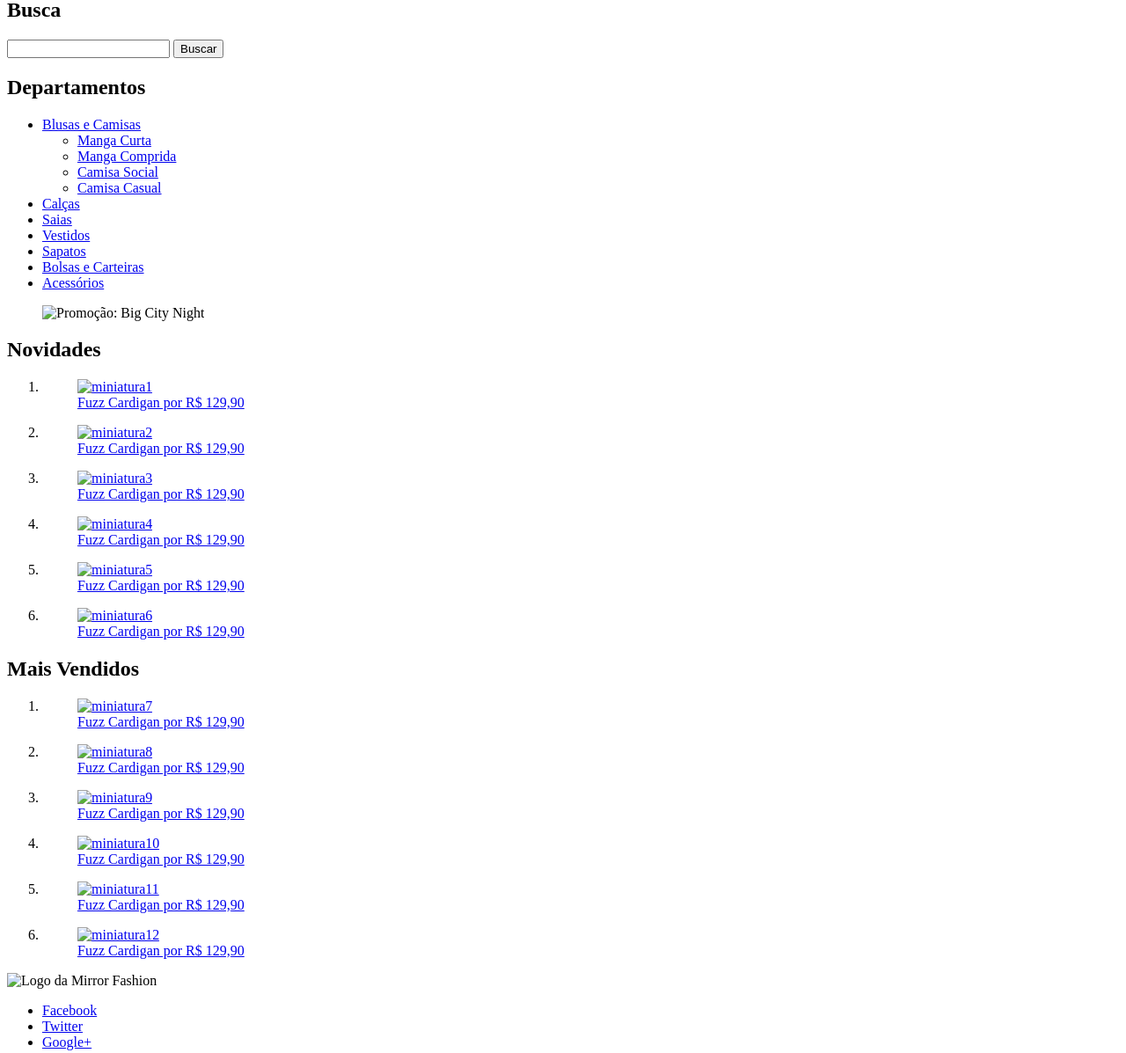
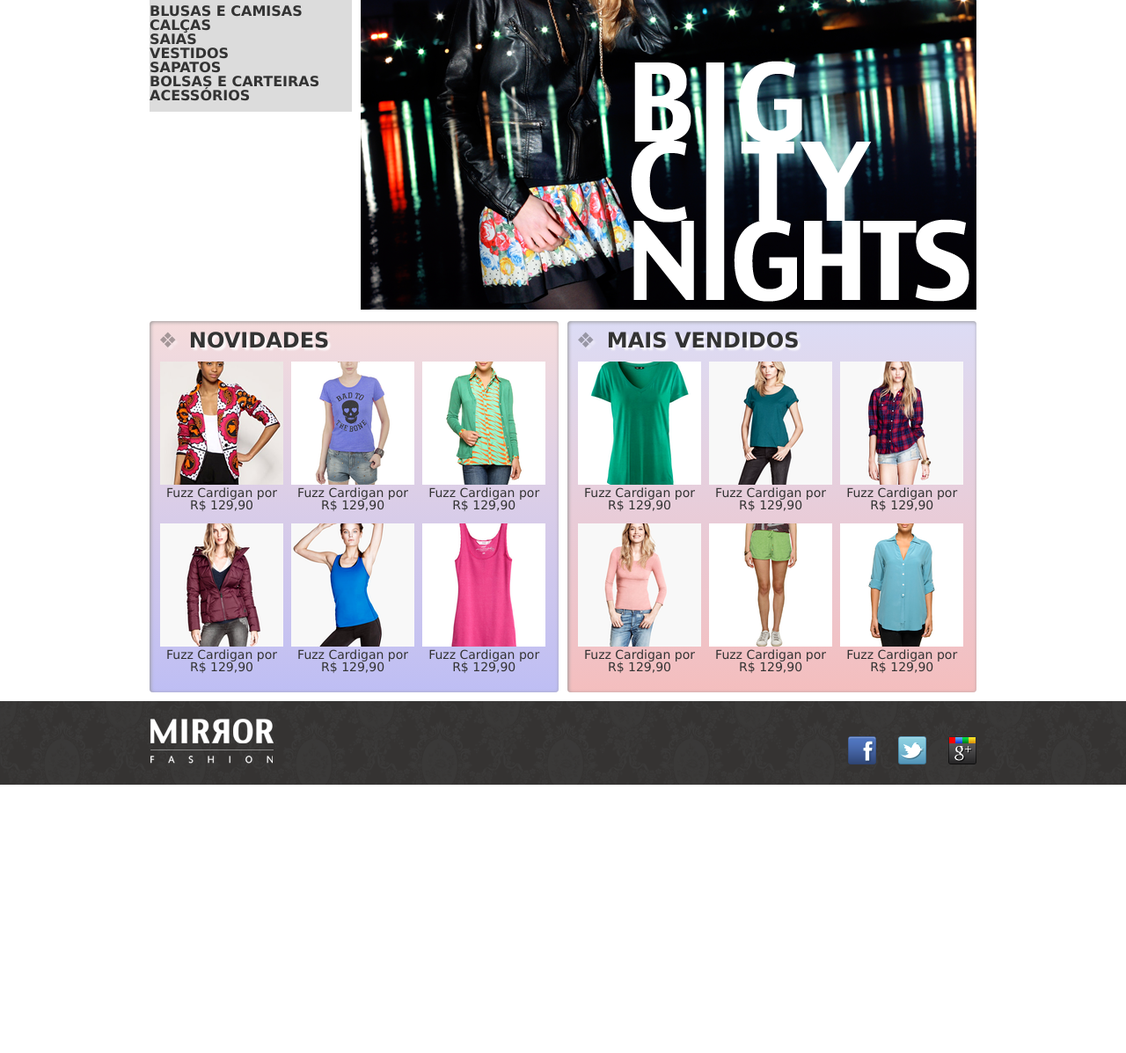
Before and after one commit to RafaelaOliveira21/Mirror-Fashion, a plain HTML site: page Index.html in a window 1280 px wide. Shown: the part 226-1423 px from the top of the page at 88% size. After the commit the page ends 1118 px from the top, so only its background shows below. Drawn offline with Linux system fonts and the light colour scheme; the site is published under a folder, as on GitHub Pages, so addresses that start at the root find nothing.

Commit message:
Update Files

```diff
--- a/Css/Index.css
+++ b/Css/Index.css
@@ -6,7 +6,7 @@
 }
 
 .sacola {
-   background-image: url(/mirrorfashion/img/sacola.png);
+   background-image: url(../mirrorfashion/img/sacola.png);
    background-repeat: no-repeat;
    background-position: top right;
    font-size: 14px;
@@ -150,7 +150,7 @@ header {
 }
 
 footer {
-   background-image: url(/mirrorfashion/img/fundo-rodape.png);
+   background-image: url(../mirrorfashion/img/fundo-rodape.png);
    clear: both;
    padding: 20px 0;
 }
@@ -165,15 +165,15 @@ footer {
 }
 
 .social a[href*="facebook.com"] {
-   background-image: url(/mirrorfashion/img/facebook.png);
+   background-image: url(../mirrorfashion/img/facebook.png);
 }
 
 .social a[href*="twitter.com"] {
-   background-image: url(/mirrorfashion/img/twitter.png);
+   background-image: url(../mirrorfashion/img/twitter.png);
 }
 
 .social a[href*="plus.google.com"] {
-   background-image: url(/mirrorfashion/img/googleplus.png);
+   background-image: url(../mirrorfashion/img/googleplus.png);
 }
 
 footer .container {
@@ -194,7 +194,7 @@ footer .container {
 
 .busca button {
    /* Adicionando imagem */
-   background-image: url(/mirrorfashion/img/busca.png);
+   background-image: url(../mirrorfashion/img/busca.png);
    background-repeat: no-repeat;
    border: none;
    /* Tamanho da imagem */
--- a/Css/Sobre.css
+++ b/Css/Sobre.css
@@ -7,7 +7,7 @@ body {
 }
 
 h1 {
-    background-image: url(/img/sobre-background.jpg);
+    background-image: url(../mirrorfashion/img/sobre-background.jpg);
     padding: 10px;
 }
 
@@ -46,7 +46,7 @@ p {
 }
 
 footer {
-    background-image: url(/mirrorfashion/img/fundo-rodape.png);
+    background-image: url(../mirrorfashion/img/fundo-rodape.png);
     clear: both;
     padding: 20px 0;
  }
@@ -61,15 +61,15 @@ footer {
  }
 
  .social a[href*="facebook.com"] {
-    background-image: url(/mirrorfashion/img/facebook.png);
+    background-image: url(../mirrorfashion/img/facebook.png);
  }
 
  .social a[href*="twitter.com"] {
-    background-image: url(/mirrorfashion/img/twitter.png);
+    background-image: url(../mirrorfashion/img/twitter.png);
  }
 
  .social a[href*="plus.google.com"] {
-    background-image: url(/mirrorfashion/img/googleplus.png);
+    background-image: url(../mirrorfashion/img/googleplus.png);
  }
 
  footer .container {
--- a/Index.html
+++ b/Index.html
@@ -7,8 +7,8 @@
     <meta name="viewport" content="width=device-width, initial-scale=1.0">
     <title> Mirror Fashion </title>
 
-    <link rel="stylesheet" href="/Css/Reset.css">
-    <link rel="stylesheet" href="/Css/Index.css">
+    <link rel="stylesheet" href="Css/Reset.css">
+    <link rel="stylesheet" href="Css/Index.css">
 
 </head>
 
@@ -16,7 +16,7 @@
 
     <header class="container">
         <!-- Conteúdo do cabeçalho -->
-        <h1> <img src="/mirrorfashion/img/logo.png" alt="Logo da Mirror Fashion"> </h1>
+        <h1> <img src="mirrorfashion/img/logo.png" alt="Logo da Mirror Fashion"> </h1>
         <p class="sacola">
             Nenhum item na sacola de compras
         </p>
@@ -68,7 +68,7 @@
 
             <section class="banner-destaque">
                 <figure>
-                    <img src="/mirrorfashion/img/destaque-home.png" alt="Promoção: Big City Night">
+                    <img src="mirrorfashion/img/destaque-home.png" alt="Promoção: Big City Night">
                 </figure>
             </section>
             <!-- Fim do banner destaque -->
@@ -81,7 +81,7 @@
                         <li>
                             <a href="Produto1.html">
                                 <figure>
-                                    <img src="/mirrorfashion/img/produtos/miniatura1.png" alt="miniatura1">
+                                    <img src="mirrorfashion/img/produtos/miniatura1.png" alt="miniatura1">
                                     <figcaption> Fuzz Cardigan por R$ 129,90 </figcaption>
                                 </figure>
                             </a>
@@ -90,7 +90,7 @@
                         <li>
                             <a href="Produto2.html">
                                 <figure>
-                                    <img src="/mirrorfashion/img/produtos/miniatura2.png" alt="miniatura2">
+                                    <img src="mirrorfashion/img/produtos/miniatura2.png" alt="miniatura2">
                                     <figcaption> Fuzz Cardigan por R$ 129,90 </figcaption>
                                 </figure>
                             </a>
@@ -99,7 +99,7 @@
                         <li>
                             <a href="Produto3.html">
                                 <figure>
-                                    <img src="/mirrorfashion/img/produtos/miniatura3.png" alt="miniatura3">
+                                    <img src="mirrorfashion/img/produtos/miniatura3.png" alt="miniatura3">
                                     <figcaption> Fuzz Cardigan por R$ 129,90 </figcaption>
                                 </figure>
                             </a>
@@ -108,7 +108,7 @@
                         <li>
                             <a href="Produto4.html">
                                 <figure>
-                                    <img src="/mirrorfashion/img/produtos/miniatura4.png" alt="miniatura4">
+                                    <img src="mirrorfashion/img/produtos/miniatura4.png" alt="miniatura4">
                                     <figcaption> Fuzz Cardigan por R$ 129,90 </figcaption>
                                 </figure>
                             </a>
@@ -117,7 +117,7 @@
                         <li>
                             <a href="Produto5.html">
                                 <figure>
-                                    <img src="/mirrorfashion/img/produtos/miniatura5.png" alt="miniatura5">
+                                    <img src="mirrorfashion/img/produtos/miniatura5.png" alt="miniatura5">
                                     <figcaption> Fuzz Cardigan por R$ 129,90 </figcaption>
                                 </figure>
                             </a>
@@ -126,7 +126,7 @@
                         <li>
                             <a href="Produto6.html">
                                 <figure>
-                                    <img src="/mirrorfashion/img/produtos/miniatura6.png" alt="miniatura6">
+                                    <img src="mirrorfashion/img/produtos/miniatura6.png" alt="miniatura6">
                                     <figcaption> Fuzz Cardigan por R$ 129,90 </figcaption>
                                 </figure>
                             </a>
@@ -142,7 +142,7 @@
                         <li>
                             <a href="Produto7.html">
                                 <figure>
-                                    <img src="/mirrorfashion/img/produtos/miniatura7.png" alt="miniatura7">
+                                    <img src="mirrorfashion/img/produtos/miniatura7.png" alt="miniatura7">
                                     <figcaption> Fuzz Cardigan por R$ 129,90 </figcaption>
                                 </figure>
                             </a>
@@ -151,7 +151,7 @@
                         <li>
                             <a href="Produto8.html">
                                 <figure>
-                                    <img src="/mirrorfashion/img/produtos/miniatura8.png" alt="miniatura8">
+                                    <img src="mirrorfashion/img/produtos/miniatura8.png" alt="miniatura8">
                                     <figcaption> Fuzz Cardigan por R$ 129,90 </figcaption>
                                 </figure>
                             </a>
@@ -160,7 +160,7 @@
                         <li>
                             <a href="Produto9.html">
                                 <figure>
-                                    <img src="/mirrorfashion/img/produtos/miniatura9.png" alt="miniatura9">
+                                    <img src="mirrorfashion/img/produtos/miniatura9.png" alt="miniatura9">
                                     <figcaption> Fuzz Cardigan por R$ 129,90 </figcaption>
                                 </figure>
                             </a>
@@ -169,7 +169,7 @@
                         <li>
                             <a href="Produto10.html">
                                 <figure>
-                                    <img src="/mirrorfashion/img/produtos/miniatura10.png" alt="miniatura10">
+                                    <img src="mirrorfashion/img/produtos/miniatura10.png" alt="miniatura10">
                                     <figcaption> Fuzz Cardigan por R$ 129,90 </figcaption>
                                 </figure>
                             </a>
@@ -178,7 +178,7 @@
                         <li>
                             <a href="Produto11.html">
                                 <figure>
-                                    <img src="/mirrorfashion/img/produtos/miniatura11.png" alt="miniatura11">
+                                    <img src="mirrorfashion/img/produtos/miniatura11.png" alt="miniatura11">
                                     <figcaption> Fuzz Cardigan por R$ 129,90 </figcaption>
                                 </figure>
                             </a>
@@ -187,7 +187,7 @@
                         <li>
                             <a href="Produto12.html">
                                 <figure>
-                                    <img src="/mirrorfashion/img/produtos/miniatura12.png" alt="miniatura12">
+                                    <img src="mirrorfashion/img/produtos/miniatura12.png" alt="miniatura12">
                                     <figcaption> Fuzz Cardigan por R$ 129,90 </figcaption>
                                 </figure>
                             </a>
@@ -216,7 +216,7 @@
     <footer>
         <!-- Conteúdo do rodapé -->
         <div class="container">
-            <img src="/mirrorfashion/img/logo-rodape.png" alt="Logo da Mirror Fashion">
+            <img src="mirrorfashion/img/logo-rodape.png" alt="Logo da Mirror Fashion">
 
             <ul class="social">
                 <li> <a href="https://www.facebook.com/mirrorfashion"> Facebook </a> </li>
--- a/Sobre.html
+++ b/Sobre.html
@@ -6,12 +6,12 @@
     <meta name="viewport" content="width=device-width, initial-scale=1.0">
 
     <title> Sobre a Mirror Fashion </title>
-<link rel="stylesheet" href="/Css/Sobre.css">
+<link rel="stylesheet" href="Css/Sobre.css">
 
 </head>
 <body>
 
-    <img src="/mirrorfashion/img/logo.png" alt="Logo da Mirror Fashion">
+    <img src="mirrorfashion/img/logo.png" alt="Logo da Mirror Fashion">
 
     <h1> A Mirror Fashion </h1>
 
@@ -20,7 +20,7 @@
     <p> Nosso centro de distribuição fica em <a href="https://www.google.com.br/maps/place/Jacarezinho,+PR,+86400-000/@-23.1588226,-49.9858485,14z/data=!3m1!4b1!4m5!3m4!1s0x94c026544d26f253:0xc66dac11dad56f73!8m2!3d-23.157939!4d-49.9777202"> Jacarezinho, no Paraná. </a> De lá, saem 48 aviões que distribuem nossos produtos às casas do mundo todo. Nosso centro de distribuição: </p>
 
         <figure id="centro-distribuicao">
-            <img src="/mirrorfashion/img/centro-distribuicao.png" alt="Foto do centro de distruibuição da Mirror Fashion">
+            <img src="mirrorfashion/img/centro-distribuicao.png" alt="Foto do centro de distruibuição da Mirror Fashion">
             <figcaption> Centro de distruição da Mirror Fashion </figcaption>
         </figure>
 
@@ -29,7 +29,7 @@
     <h2 id="historia"> História </h2>
 
     <figure id="familia-pelho">
-        <img src="/mirrorfashion/img/familia-pelho.jpg" alt=" Foto da família Pelho">
+        <img src="mirrorfashion/img/familia-pelho.jpg" alt=" Foto da família Pelho">
         <figcaption> Família Pelho </figcaption>
     </figure>
 
@@ -57,7 +57,7 @@
     <footer>
         <!-- Conteúdo do rodapé -->
         <div class="container">
-            <img src="/mirrorfashion/img/logo-rodape.png" alt="Logo da Mirror Fashion">
+            <img src="mirrorfashion/img/logo-rodape.png" alt="Logo da Mirror Fashion">
 
             <ul class="social">
                 <li> <a href="https://www.facebook.com/mirrorfashion"> Facebook </a> </li>
```
